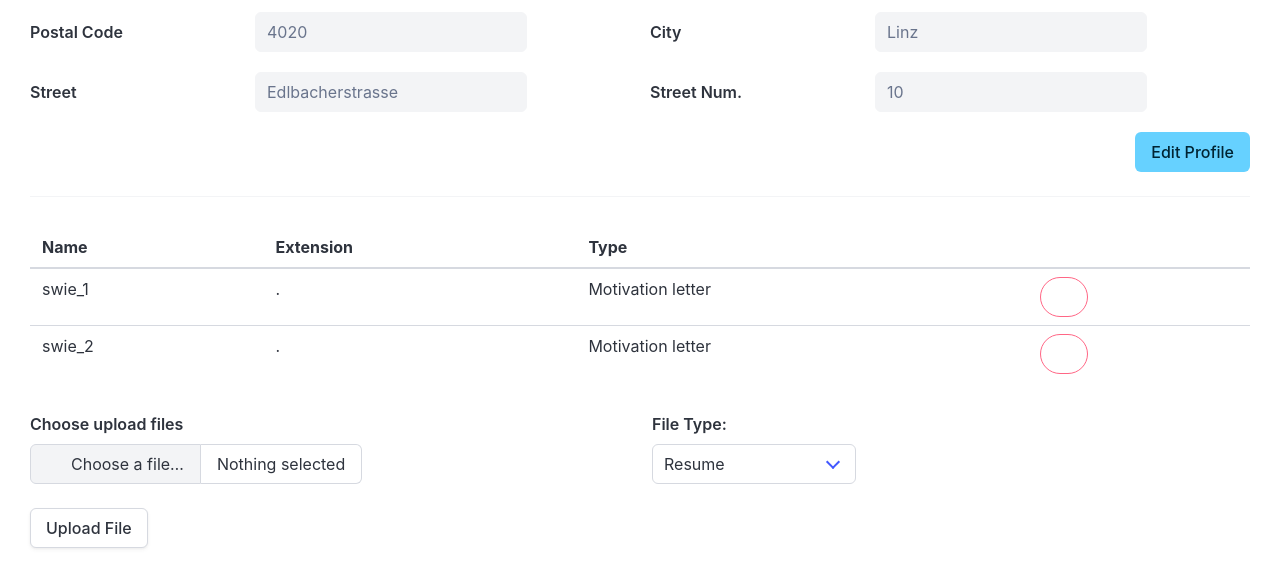
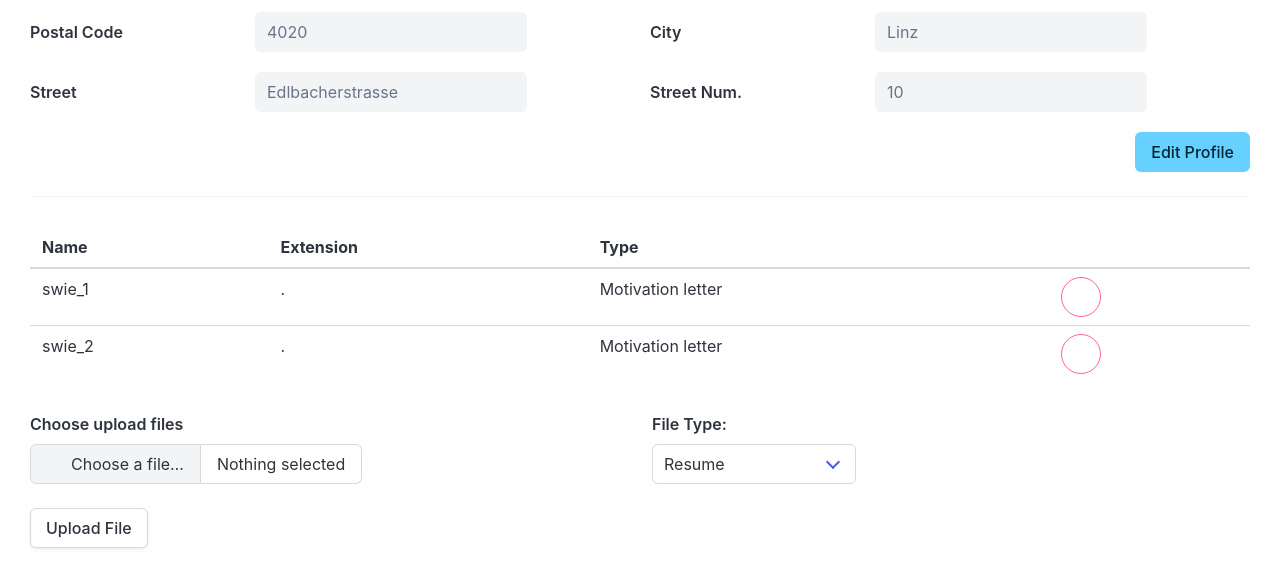
Before and after one commit to Louiiiiii/Jobify, a PHP site: page /website/company/pages/company_profile.php in a window 1280 px wide. Shown: the part 579-1157 px from the top of the page. Run offline with PHP 8.4, Linux system fonts and the light colour scheme; the visitor is signed in with stand-in values (Sample User, id 1); data comes from the database, SQL or seed files in the repository; some libraries are stand-ins or nearby versions.

Commit message:
company_profile made delete button round

```diff
--- a/website/company/pages/company_profile.php
+++ b/website/company/pages/company_profile.php
@@ -329,7 +329,7 @@
                                 echo "<td>" . $file["type"] . "</td>";
                                 echo '
                                     <td>
-                                        <button class="button is-danger is-outlined is-rounded" type="submit" name="delete-file-btn" value="' . $file["file_id"] . '" type="button">
+                                        <button class="button is-danger is-outlined is-rounded trash" type="submit" name="delete-file-btn" value="' . $file["file_id"] . '" type="button">
                                             <span class="icon is-small">
                                                 <i class="fas fa-trash"></i>
                                             </span>
```
